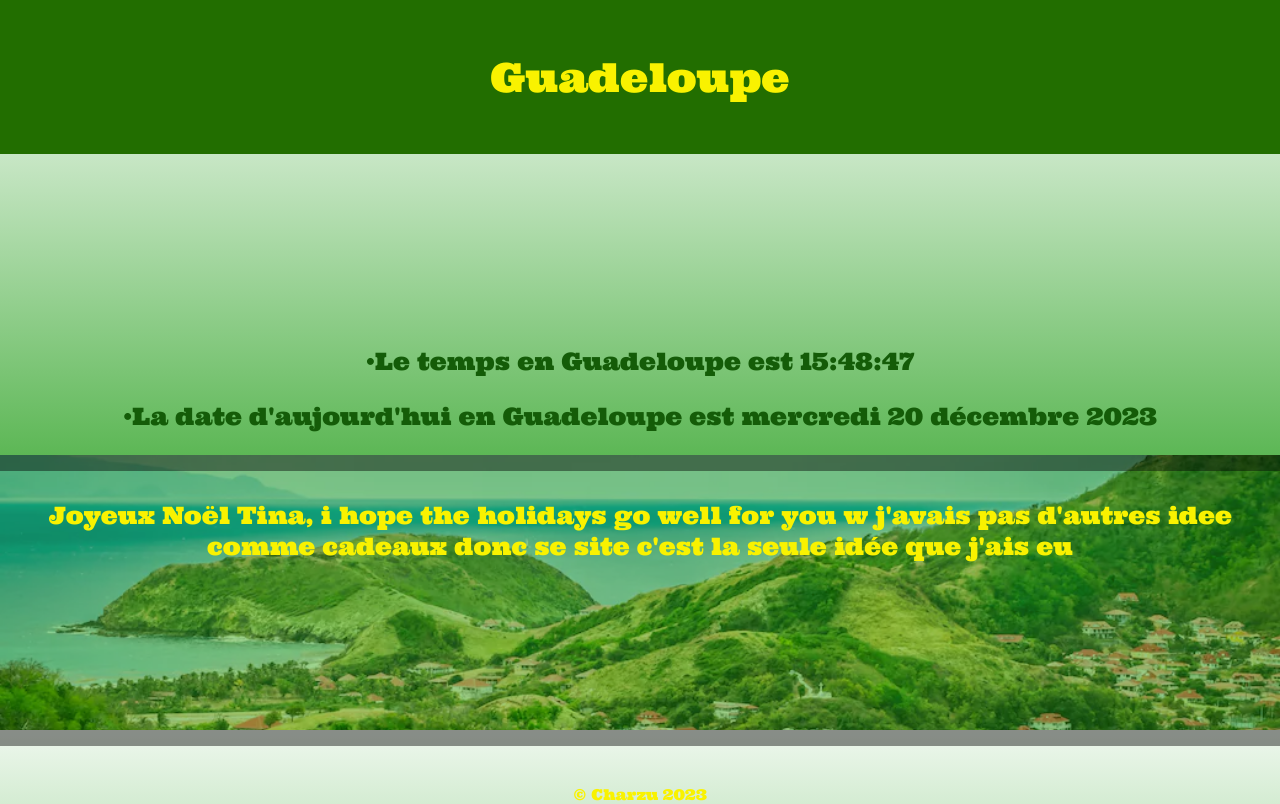
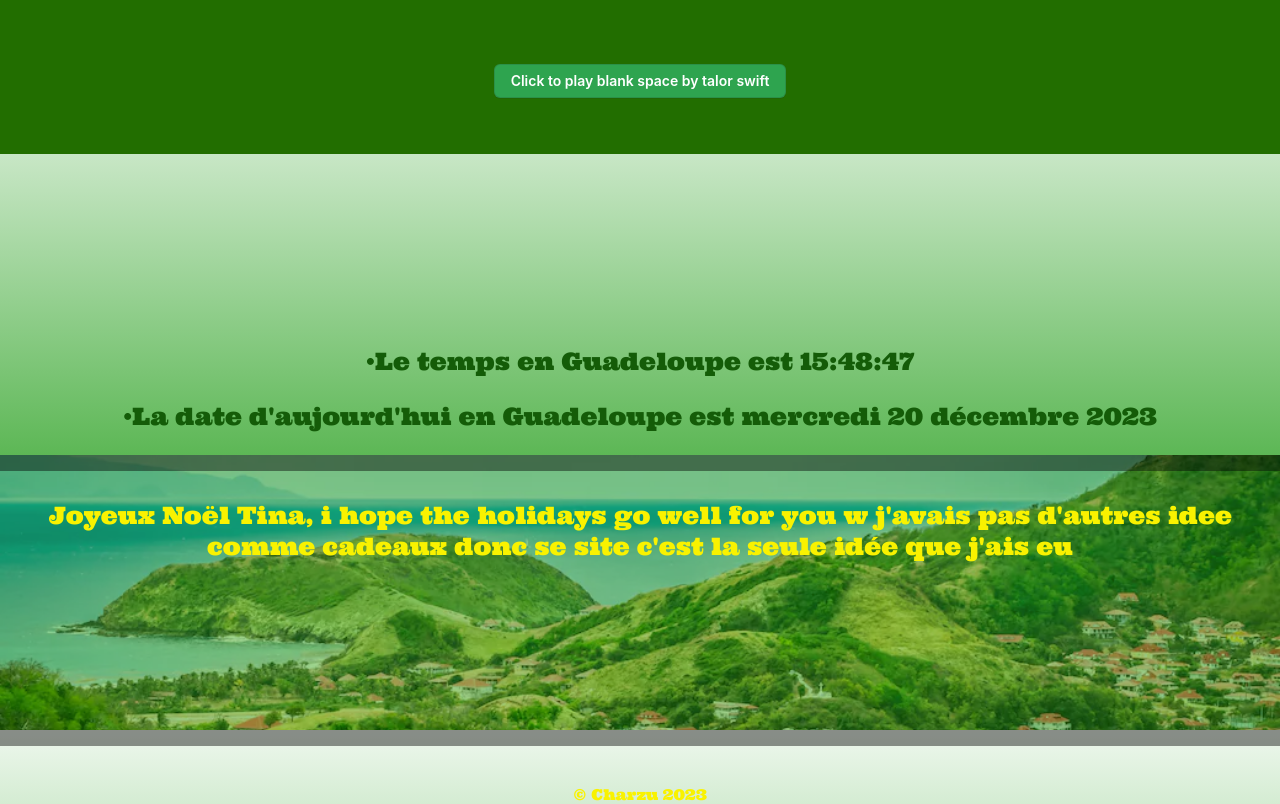
Before and after one commit to Maylaak/Joyeux-Noel-Tineu, a plain HTML site: page index.html in a window 1280 px wide. Drawn offline with Linux system fonts and the light colour scheme.

Commit message:
Update index.html

```diff
--- a/index.html
+++ b/index.html
@@ -10,7 +10,7 @@
 <body>
 
     <div class="head-bg">
-        <span class="title">Guadeloupe</span>
+       <span class="title"><button class="button-3" role="button">Click to play blank space by talor swift</button></span>
     </div>
     <div class="textboxthing">
     <p id="time" class="text"></p>
```
